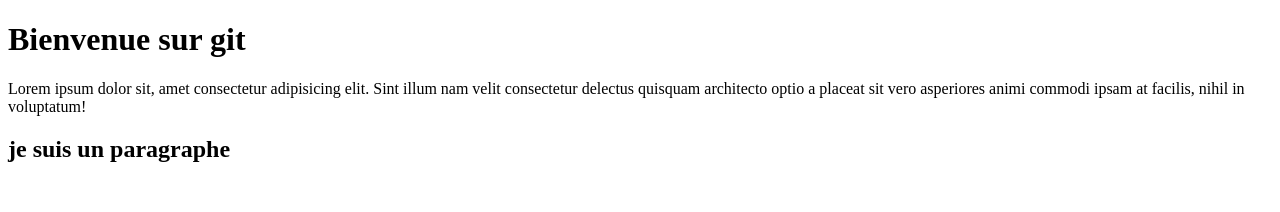
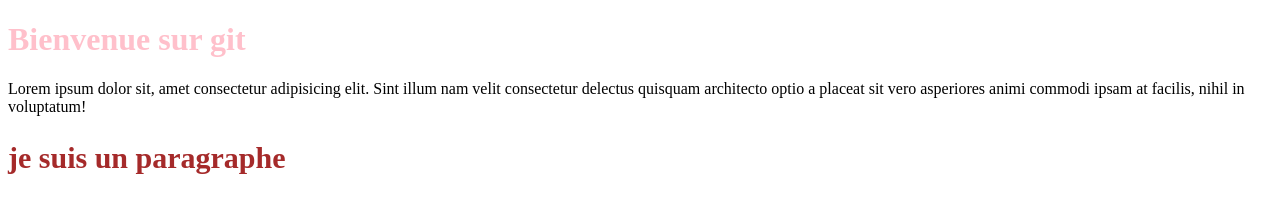
Before and after one commit to Barbienoir/Ndateliergit, a plain HTML site: page index.html in a window 1280 px wide. Drawn offline with Linux system fonts and the light colour scheme.

Commit message:
ajoute couleur au titre h2

```diff
--- a/index.html
+++ b/index.html
@@ -3,7 +3,7 @@
 <head>
     <meta charset="UTF-8">
     <meta name="viewport" content="width=device-width, initial-scale=1.0">
-    <link rel="stylesheet" href="style.cssgit ">
+    <link rel="stylesheet" href="style.css">
     <title>Atelier git</title>
 </head>
 <body>
--- a/style.css
+++ b/style.css
@@ -1,3 +1,8 @@
 h1{
     color: pink;
 }
+
+h2{
+  font-size: 30px;
+  color: brown;
+}
```
